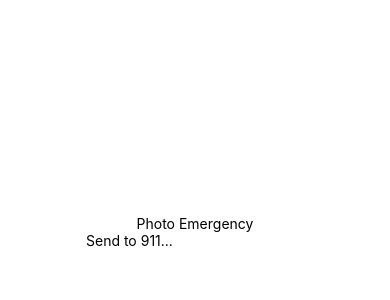
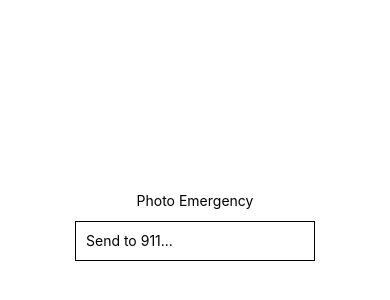
Before and after one commit to Josh-Hiz/Quackathon2025, a React Native app: screen / in a window 390 px wide. Shown: the part 190-490 px from the top of the page. Built offline with nearby package versions, Linux system fonts and the light colour scheme.

Commit message:
add build commands

```diff
--- a/App.tsx
+++ b/App.tsx
@@ -29,4 +29,10 @@
     alignItems: 'center',
     justifyContent: 'center',
   },
+  input: {
+    height: 40,
+    margin: 12,
+    borderWidth: 1,
+    padding: 10,
+  },
 });
--- a/app.json
+++ b/app.json
@@ -13,7 +13,8 @@
       "backgroundColor": "#ffffff"
     },
     "ios": {
-      "supportsTablet": true
+      "supportsTablet": true,
+      "bundleIdentifier": "com.company.Quackathon2025"
     },
     "android": {
       "adaptiveIcon": {
--- a/package.json
+++ b/package.json
@@ -4,9 +4,10 @@
   "main": "index.ts",
   "scripts": {
     "start": "expo start --tunnel",
-    "android": "expo start --android --tunnel",
     "ios": "expo start --ios --tunnel",
-    "web": "expo start --web --tunnel"
+    "web": "expo start --web --tunnel",
+    "build-ios-local-dev": "npx expo run:ios",
+    "build-ios-local-prod": "npx expo run:ios --configuration Release"
   },
   "dependencies": {
     "@expo/metro-runtime": "~4.0.1",
```
Also changed, not shown: 1 other file (tests, documents, lock files or other folders).
